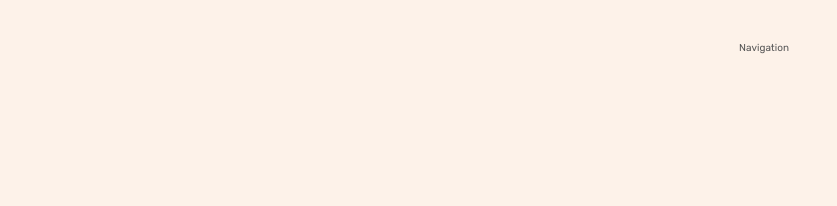
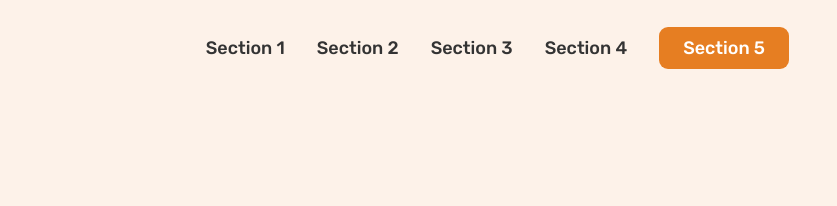
Before and after one commit to barbara-amaral/HTML-CSS-Course, a plain HTML site: page omnifood/index.html in a window 1280 px wide. Shown: the top 206 px of the page, 443-1280 px from the left. Drawn offline with Linux system fonts and the light colour scheme.

Commit message:
Adding navigation.

```diff
--- a/omnifood/css/style.css
+++ b/omnifood/css/style.css
@@ -7,9 +7,14 @@
 
 - Font weights:
 Default: 400
+Medium: 500
+Semi-bold: 600
+Bold: 700
 
 - Line heights:
 Default: 1
+Small: 1.05
+Paragraph default: 1.6
 
 --- 02 COLORS:
 
@@ -24,6 +29,8 @@ Default: 1
 --- 03 SHADOWS:
 
 --- 04 BORDER-RADIOUS:
+
+Default: 9px
 
 --- 07 WHITESPACE:
 
@@ -125,6 +132,43 @@ body {
   height: 2.2rem;
 }
 
+/* NAVIGATION */
+
+.main-nav-list {
+  list-style: none;
+  display: flex;
+  align-items: center;
+  gap: 3.2rem;
+}
+
+.main-nav-link:link,
+.main-nav-link:visited {
+  display: inline-block;
+  text-decoration: none;
+  color: #333;
+  font-weight: 500;
+  font-size: 1.8rem;
+  transition: all 0.3s;
+}
+
+.main-nav-link:hover,
+.main-nav-link:active {
+  color: #cf711f;
+}
+
+.main-nav-link.nav-cta:link,
+.main-nav-link.nav-cta:visited {
+  padding: 1.2rem 2.4rem;
+  border-radius: 9px;
+  color: #fff;
+  background-color: #e67e22;
+}
+
+.main-nav-link.nav-cta:hover,
+.main-nav-link.nav-cta:active {
+  background-color: #cf711f;
+}
+
 /* HERO SECTION */
 
 .section-hero {
--- a/omnifood/index.html
+++ b/omnifood/index.html
@@ -17,7 +17,25 @@
   <body>
     <header class="header">
       <img src="img/omnifood-logo.png" alt="Omnifood logo" class="logo" />
-      <nav class="main-nav">Navigation</nav>
+      <nav class="main-nav">
+        <ul class="main-nav-list">
+          <li>
+            <a class="main-nav-link" href="#">Section 1</a>
+          </li>
+          <li>
+            <a class="main-nav-link" href="#">Section 2</a>
+          </li>
+          <li>
+            <a class="main-nav-link" href="#">Section 3</a>
+          </li>
+          <li>
+            <a class="main-nav-link" href="#">Section 4</a>
+          </li>
+          <li>
+            <a class="main-nav-link nav-cta" href="#">Section 5</a>
+          </li>
+        </ul>
+      </nav>
     </header>
 
     <main>
```
